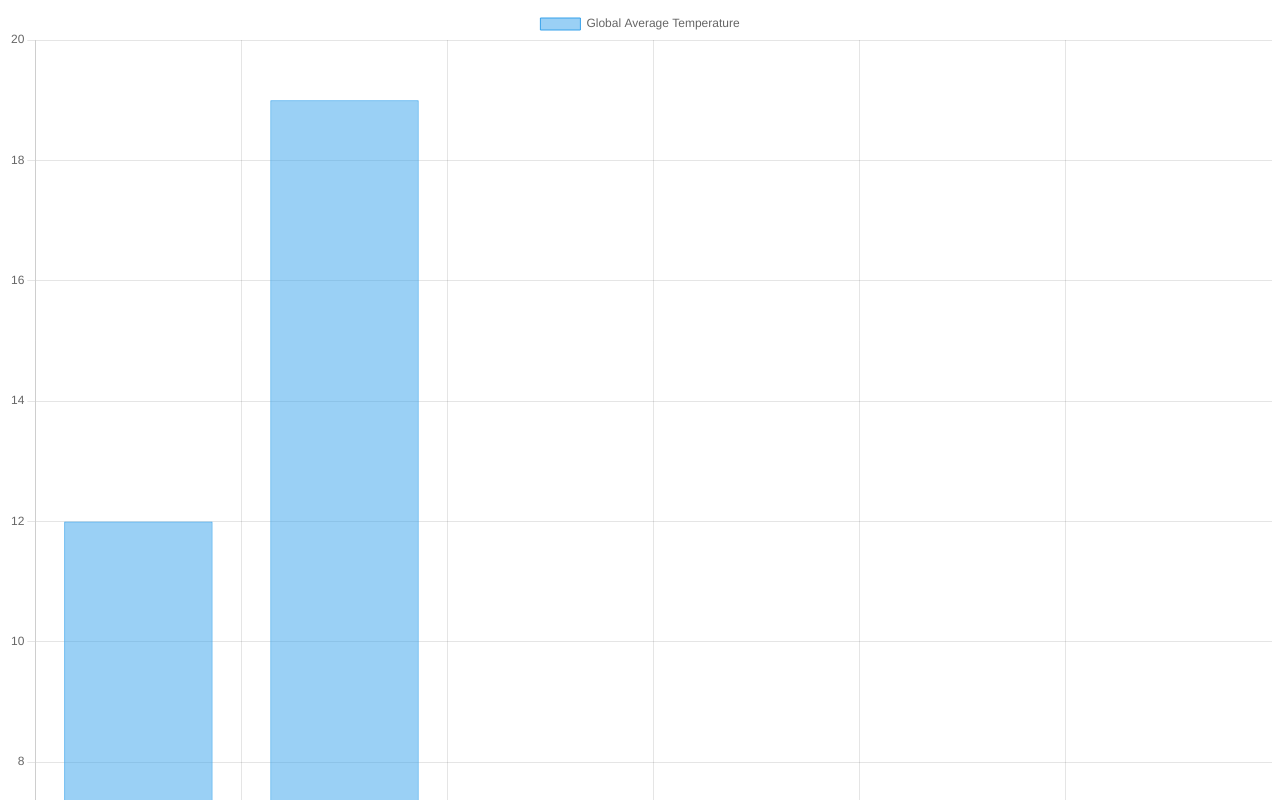
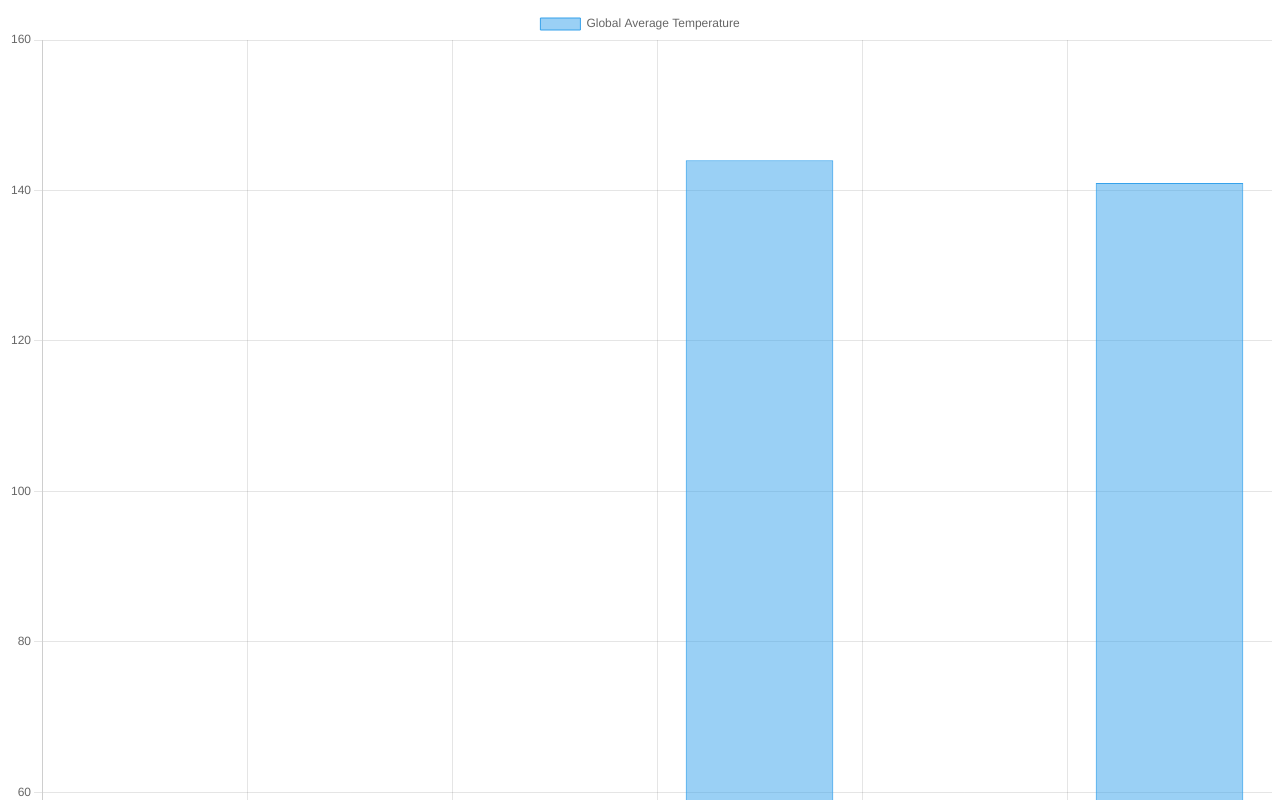
Before and after one commit to vloriandervishi/tabular-csv-js, a website: page main.html in a window 1280 px wide. Shown: the top 800 px of the page. Drawn offline with nearby package versions, Linux system fonts and the light colour scheme.

Commit message:
added return values. to function

```diff
--- a/index.js
+++ b/index.js
@@ -8,6 +8,9 @@ async function getData() {
     const rows = rws.split(",");
     const year = rows[0];
     const temp = rows[1];
-    console.log(year, temp);
+    // get array of objects and push to array to data set array on chart.js
+    //console.log(year, temp);
+    return year, temp;
   });
+  return row;
 }
--- a/main.html
+++ b/main.html
@@ -11,10 +11,9 @@
     <canvas id="canvas" width="400" height="400"> </canvas>
     <script src="index.js"></script>
     <script src="https://cdn.jsdelivr.net/npm/chart.js"></script>
-
     <script>
       const ctx = document.getElementById("canvas");
-      const xlabel = [];
+
       new Chart(ctx, {
         type: "bar",
         data: {
@@ -22,7 +21,7 @@
           datasets: [
             {
               label: "Global Average Temperature",
-              data: [12, 19, 3, 5, 2, 3],
+              data: [12, 13, 42, 144, 14, 141, 143],
               borderWidth: 1,
             },
           ],
```
